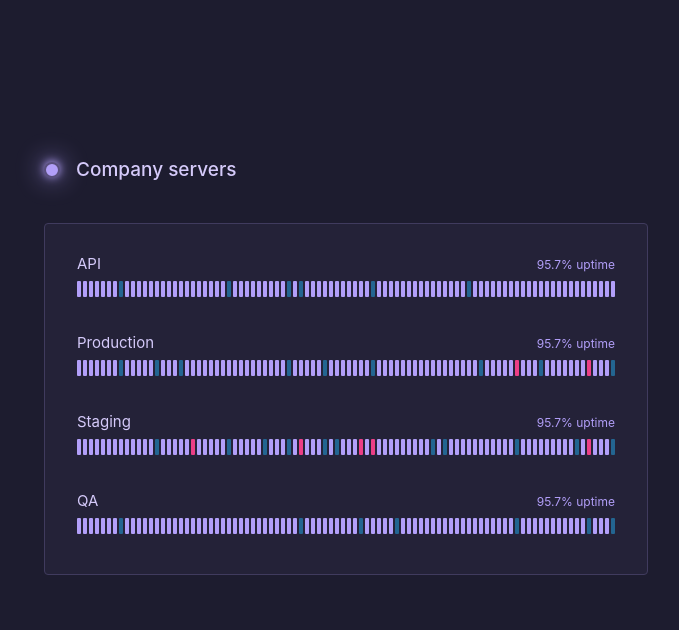
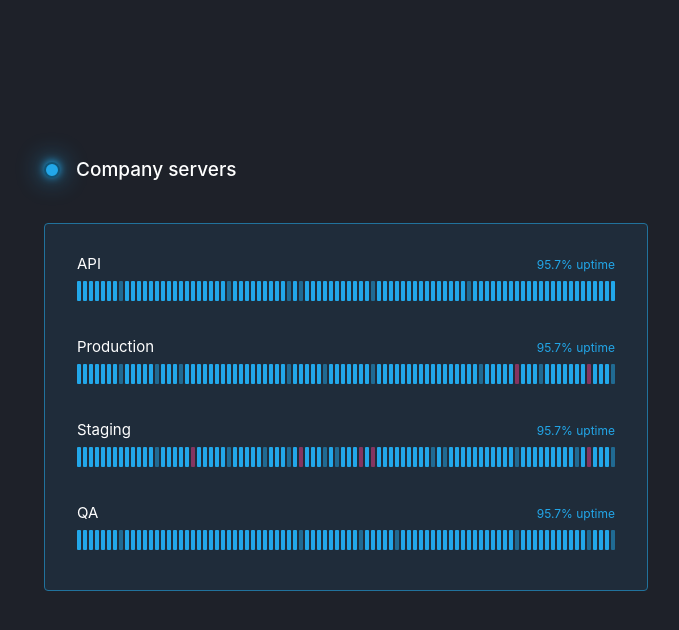
Before and after one commit to devtoolsbakery/status-server, a React (Create React App) app: page / in a window 1280 px wide. Shown: the top 630 px of the page, without its empty margins (294-973 px from the left). Built offline with nearby package versions, Linux system fonts and the light colour scheme; the HTML template or start-up script is replaced by a standard one.

Commit message:
The card renders as an independent module and can affect or not the background container of root (for different pages)

```diff
--- a/src/App.js
+++ b/src/App.js
@@ -3,9 +3,30 @@ import Card from './components/Card';
 import './css/components/App.scss';
 
 class App extends Component {
+  constructor(props) {
+    super();
+
+    this.state = {
+      theme : '' // example: use 'monkey' or 'minimal'
+    }
+  }
+
+  componentDidMount() {
+    // Checks for theme and loads if needed
+    if (this.state.theme) {
+      try {
+        require(`./css/themes/${this.state.theme}.scss`);
+      } catch (error) {
+        console.error(error);
+      }
+    }
+  }
+
   render() {
     return (
-      <Card name='Company servers' dayLimit='90' theme='monkey' />
+      <div className={this.state.theme && `theme-${this.state.theme}`}>
+        <Card name='Company servers' dayLimit='90' />
+      </div>
     );
   }
 }
--- a/src/components/Card.js
+++ b/src/components/Card.js
@@ -1,4 +1,4 @@
-import React, {Component} from 'react';
+import React, { Component } from 'react';
 import '../css/components/Card.scss';
 const THRESHOLD = 0.7;
 const ENDPOINTS = ['API', 'Production', 'Staging', 'QA'];
@@ -12,24 +12,16 @@ class Card extends Component {
     }
   }
 
-  componentDidMount() {
-    // Checks for theme and loads if needed
-    if (this.props.theme) {
-      try {
-        require(`../css/themes/${this.props.theme}.scss`);
-      } catch (error) {
-        console.error(error);
-      }
-    }
-  }
   render() {
     return (
-      <div className={`card theme-${this.props.theme}`}>
+      <div className="card__module">
+        <div className="card">
           <h1 className="card__title card__title--online">{this.props.name}</h1>
           <div className='card__container'>
           {
-          this.state.data.map(endpoint =>
-            <div className="card__container__endpoint">
+            this.state.data.map((endpoint, i) => {
+              return(
+                <div key={i} className="card__container__endpoint">
                   <div className="card__container__endpoint__header">
                     <h2 className="card__container__endpoint__header__title">{endpoint.name}</h2>
                     <h3 className="card__container__endpoint__header__uptime">{endpoint.uptime}% uptime</h3>
@@ -51,7 +43,9 @@ class Card extends Component {
                   </div>
                 </div>
               )
+            })
           }
+          </div>
         </div>
       </div>
     );
--- a/src/css/base.scss
+++ b/src/css/base.scss
@@ -2,9 +2,13 @@
 
 * { padding: 0; margin: 0; -moz-box-sizing: border-box; box-sizing: border-box; }
 
-html{ font-size: 62.5%; }
+html{
+  font-size: 62.5%;
+  height: 100%;
+}
 
 body {
+  height: 100%;
   margin: 0;
   padding: 0;
   font: $base-font-weight $base-font-size $base-font-family;
--- a/src/css/components/App.scss
+++ b/src/css/components/App.scss
@@ -1,7 +1,7 @@
 // User account front-page
 
-body {
+#root {
+  height: 100%;
   padding-top: 20vh;
-  display: flex;
-  justify-content: center;
+  background: var(--theme-body-background);
 }
--- a/src/css/themes/default.scss
+++ b/src/css/themes/default.scss
@@ -4,14 +4,14 @@
 
 // Variables
 
-:root {
+#root {
+  --theme-body-font-color: #FFF;
+  --theme-body-background: #1E2129;
+
   --theme-color-primary: #22A7E9;
   --theme-color-error: rgba(236, 62, 134, .5);
   --theme-color-warning: rgb(34, 167, 233, .5);
   --theme-color-uptime: var(--theme-color-primary);
-
-  --theme-body-font-color: #FFF;
-  --theme-body-background: #1E2129;
 
   --theme-card-background: rgba(31, 48, 65, 0.75);
   --theme-card-border: .1rem solid #21729C;
@@ -23,7 +23,9 @@
 
 // Default style
 
-body {
+.card__module {
+  display: flex;
+  justify-content: center;
   color: var(--theme-body-font-color);
   background: var(--theme-body-background);
 }
--- a/src/css/themes/minimal.scss
+++ b/src/css/themes/minimal.scss
@@ -1,22 +1,24 @@
-// Inspired by zeit
+// Inspired by ZEIT
 
 // Variables
 
-:root {
+#root {
+  --theme-body-font-color: #333;
+  --theme-body-background: #FFF !important;
+}
+
+.theme-minimal {
   --theme-color-primary: #333;
   --theme-color-error: #fff;
   --theme-color-warning: #999;
   --theme-color-uptime: #666;
-
-  --theme-body-font-color: #333;
-  --theme-body-background: #FFF !important;
 
   --theme-card-background: #FFF;
   --theme-card-border: .1rem solid #DDD;
   --theme-card-day-height: 1.6rem;
 }
 
-
+.theme-minimal {
   .card__container {
     box-shadow: 0 0 8px rgba(0, 0, 0, .03), 0 20px 30px rgba(0, 0, 0, .1);
   }
@@ -44,3 +46,4 @@
       border: 0;
     }
   }
+}
--- a/src/css/themes/monkey.scss
+++ b/src/css/themes/monkey.scss
@@ -2,12 +2,16 @@
 
 // Variables
 
-:root {
+#root {
+  --theme-body-font-color: #D5CAFA;
+  --theme-body-background: #1D1C2F;
+}
+
+.theme-monkey {
   --theme-color-primary: #B29FF9;
   --theme-color-error: #EC3E86;
-
-  --theme-body-font-color: #D5CAFA;
-  --theme-body-background: #1D1C2F;
+  --theme-color-warning: rgba(178, 159, 249, .5);
+  --theme-color-uptime: var(--theme-color-primary);
 
   --theme-card-background: #242238;
   --theme-card-border: .1rem solid #403B5E;
```
Lines whose indentation alone changed are shown as unchanged.
